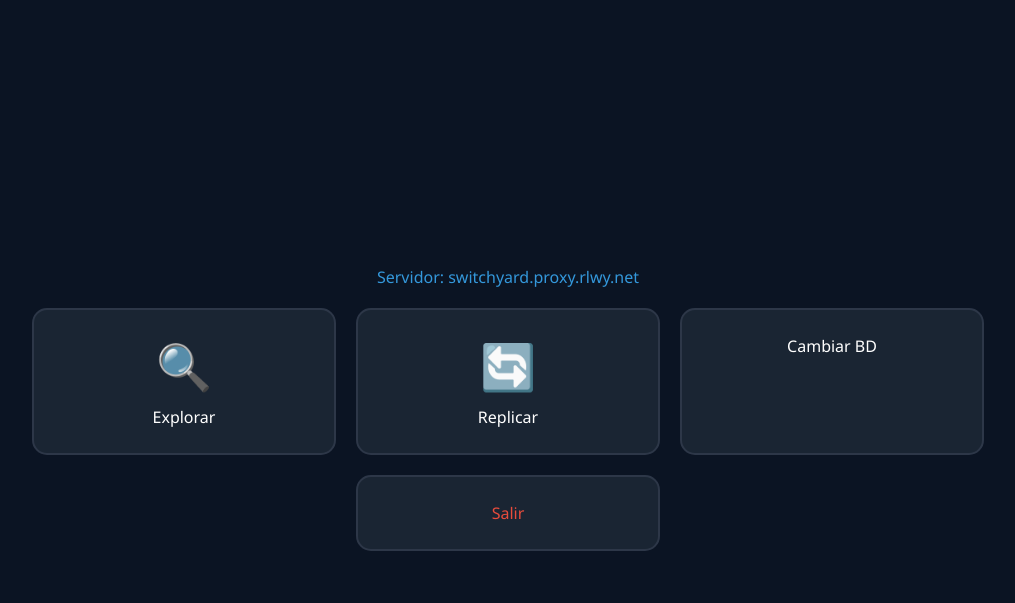
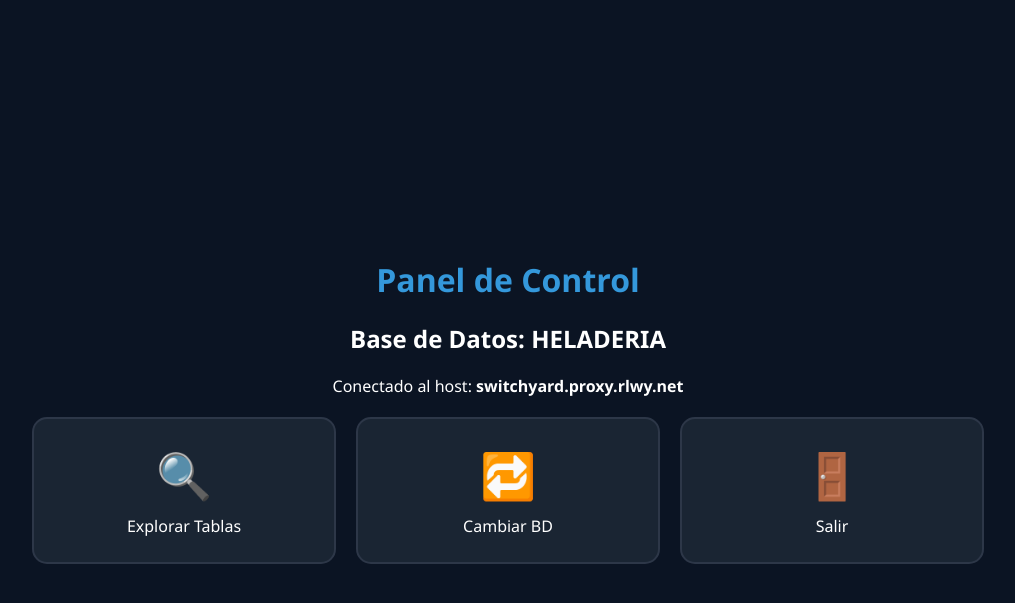
Before and after one commit to VictorPlatero/sistema-replicacion-dop, a Flask app: page /dashboard/heladeria in a window 1280 px wide. Shown: the top 603 px of the page, without its empty margins (132-1147 px from the left). Run offline with Flask 3, Linux system fonts and the light colour scheme.

Commit message:
Update dashboard.html

```diff
--- a/templates/dashboard.html
+++ b/templates/dashboard.html
@@ -1,10 +1,32 @@
-<link rel="stylesheet" href="{{ url_for('static', filename='style.css') }}">
-<div class="container">
-    <p style="color:#3498db">Servidor: {{ host }}</p>
-    <div class="card-grid">
-        <a href="/explorar/{{ tipo }}" class="card"><div class="icon">🔍</div>Explorar</a>
-        <a href="/seleccionar_destino/{{ tipo }}" class="card"><div class="icon">🔄</div>Replicar</a>
-        <a href="/" class="card">Cambiar BD</a>
-        <a href="/" class="card" style="color:#e74c3c">Salir</a>
+<!DOCTYPE html>
+<html>
+<head>
+    <meta charset="UTF-8">
+    <title>Panel - {{ tipo.upper() }}</title>
+    <link rel="stylesheet" href="{{ url_for('static', filename='style.css') }}">
+</head>
+<body>
+    <div class="container">
+        <h1 style="color: #3498db;">Panel de Control</h1>
+        <h2>Base de Datos: {{ tipo.upper() }}</h2>
+        <p>Conectado al host: <b>{{ host }}</b></p>
+
+        <div class="card-grid">
+            <a href="/explorar/{{ tipo }}" class="card">
+                <div class="icon">🔍</div>
+                <span>Explorar Tablas</span>
+            </a>
+
+            <a href="/" class="card">
+                <div class="icon">🔁</div>
+                <span>Cambiar BD</span>
+            </a>
+
+            <a href="/" class="card">
+                <div class="icon">🚪</div>
+                <span>Salir</span>
+            </a>
+        </div>
     </div>
-</div>
+</body>
+</html>
```
